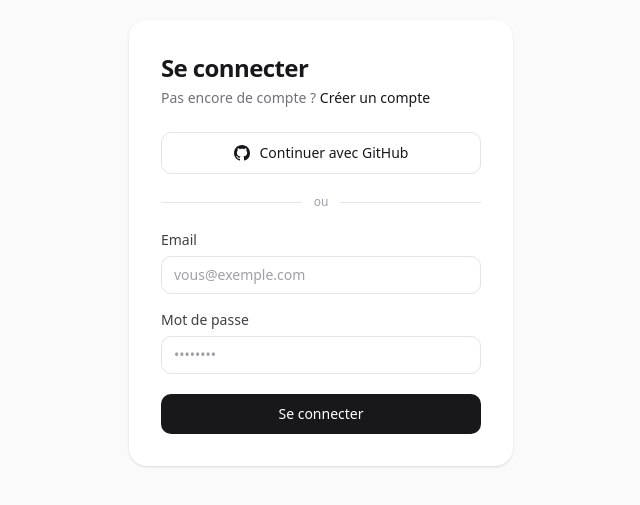
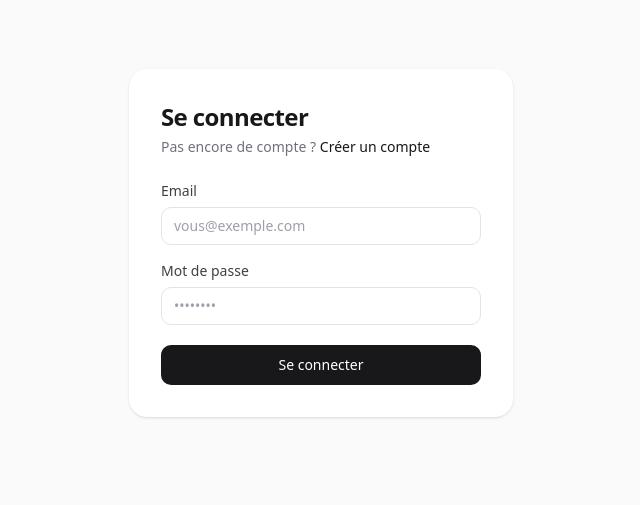
Before and after one commit to Boooverhere/dentistes-morocco, a Next.js app: page /login in a window 1280 px wide. Shown: the part 157-662 px from the top of the page, without its empty margins (319-959 px from the left). Built offline with nearby package versions, Linux system fonts and the light colour scheme.

Commit message:
revert: remove GitHub OAuth, keep email/password login only
Co-Authored-By: Claude Sonnet 4.6 <noreply@anthropic.com>

```diff
--- a/app/login/page.tsx
+++ b/app/login/page.tsx
@@ -1,5 +1,5 @@
 import Link from "next/link";
-import { login, signInWithGithub } from "@/app/auth/actions";
+import { login } from "@/app/auth/actions";
 
 export default async function LoginPage({
   searchParams,
@@ -35,26 +35,6 @@ export default async function LoginPage({
           </p>
         )}
 
-        {/* GitHub OAuth */}
-        <form action={signInWithGithub}>
-          <button
-            type="submit"
-            className="flex w-full items-center justify-center gap-2.5 rounded-lg border border-zinc-200 bg-white px-4 py-2.5 text-sm font-medium text-zinc-900 transition-colors hover:bg-zinc-50 dark:border-zinc-700 dark:bg-zinc-800 dark:text-zinc-50 dark:hover:bg-zinc-700"
-          >
-            <svg viewBox="0 0 24 24" className="h-4 w-4" fill="currentColor">
-              <path d="M12 0C5.37 0 0 5.37 0 12c0 5.31 3.435 9.795 8.205 11.385.6.105.825-.255.825-.57 0-.285-.015-1.23-.015-2.235-3.015.555-3.795-.735-4.035-1.41-.135-.345-.72-1.41-1.23-1.695-.42-.225-1.02-.78-.015-.795.945-.015 1.62.87 1.845 1.23 1.08 1.815 2.805 1.305 3.495.99.105-.78.42-1.305.765-1.605-2.67-.3-5.46-1.335-5.46-5.925 0-1.305.465-2.385 1.23-3.225-.12-.3-.54-1.53.12-3.18 0 0 1.005-.315 3.3 1.23.96-.27 1.98-.405 3-.405s2.04.135 3 .405c2.295-1.56 3.3-1.23 3.3-1.23.66 1.65.24 2.88.12 3.18.765.84 1.23 1.905 1.23 3.225 0 4.605-2.805 5.625-5.475 5.925.435.375.81 1.095.81 2.22 0 1.605-.015 2.895-.015 3.3 0 .315.225.69.825.57A12.02 12.02 0 0 0 24 12c0-6.63-5.37-12-12-12z" />
-            </svg>
-            Continuer avec GitHub
-          </button>
-        </form>
-
-        <div className="my-5 flex items-center gap-3">
-          <div className="h-px flex-1 bg-border" />
-          <span className="text-xs text-zinc-400">ou</span>
-          <div className="h-px flex-1 bg-border" />
-        </div>
-
-        {/* Email / password */}
         <form action={login} className="flex flex-col gap-4">
           <div className="flex flex-col gap-1.5">
             <label htmlFor="email" className="text-sm font-medium text-zinc-700 dark:text-zinc-300">
```
